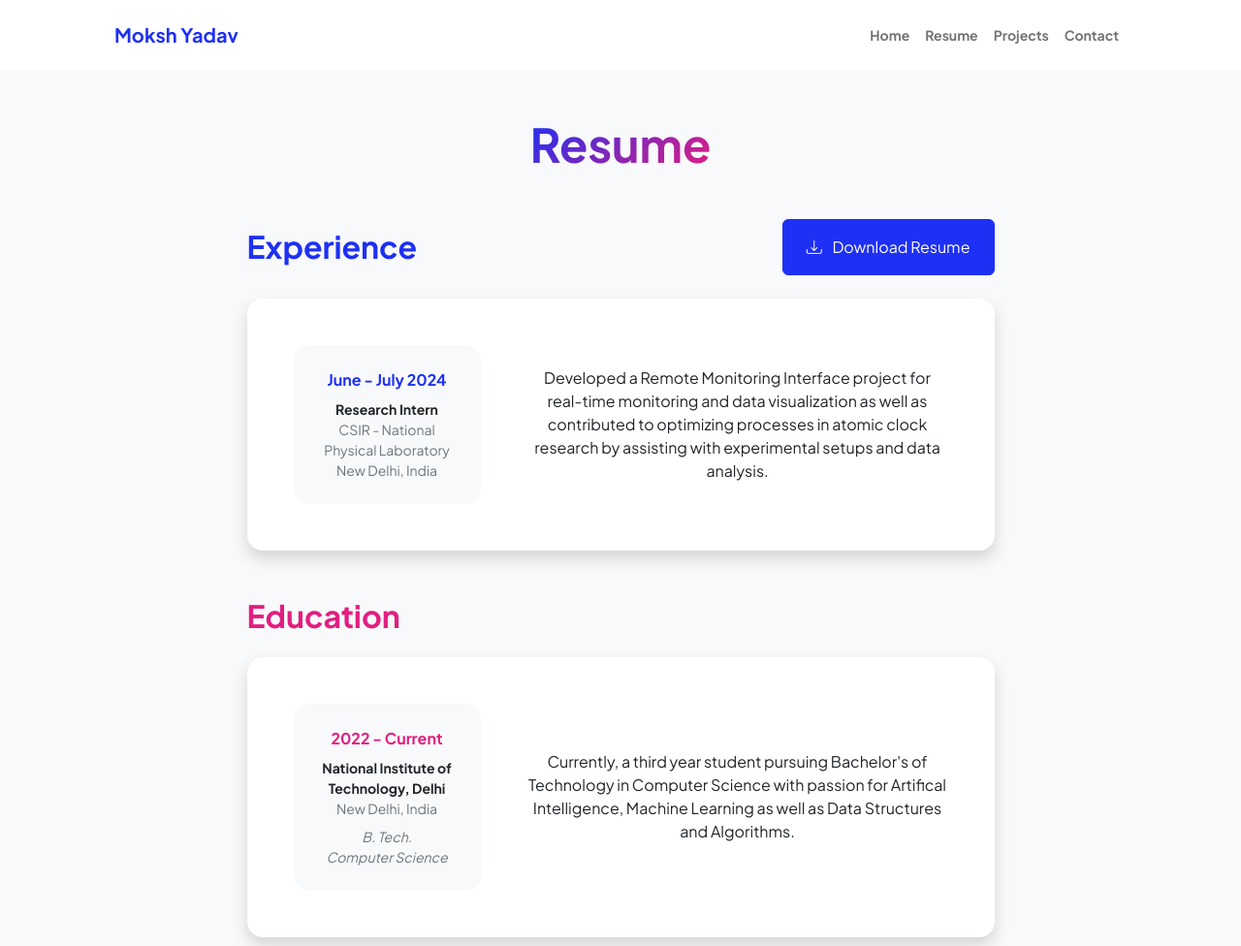
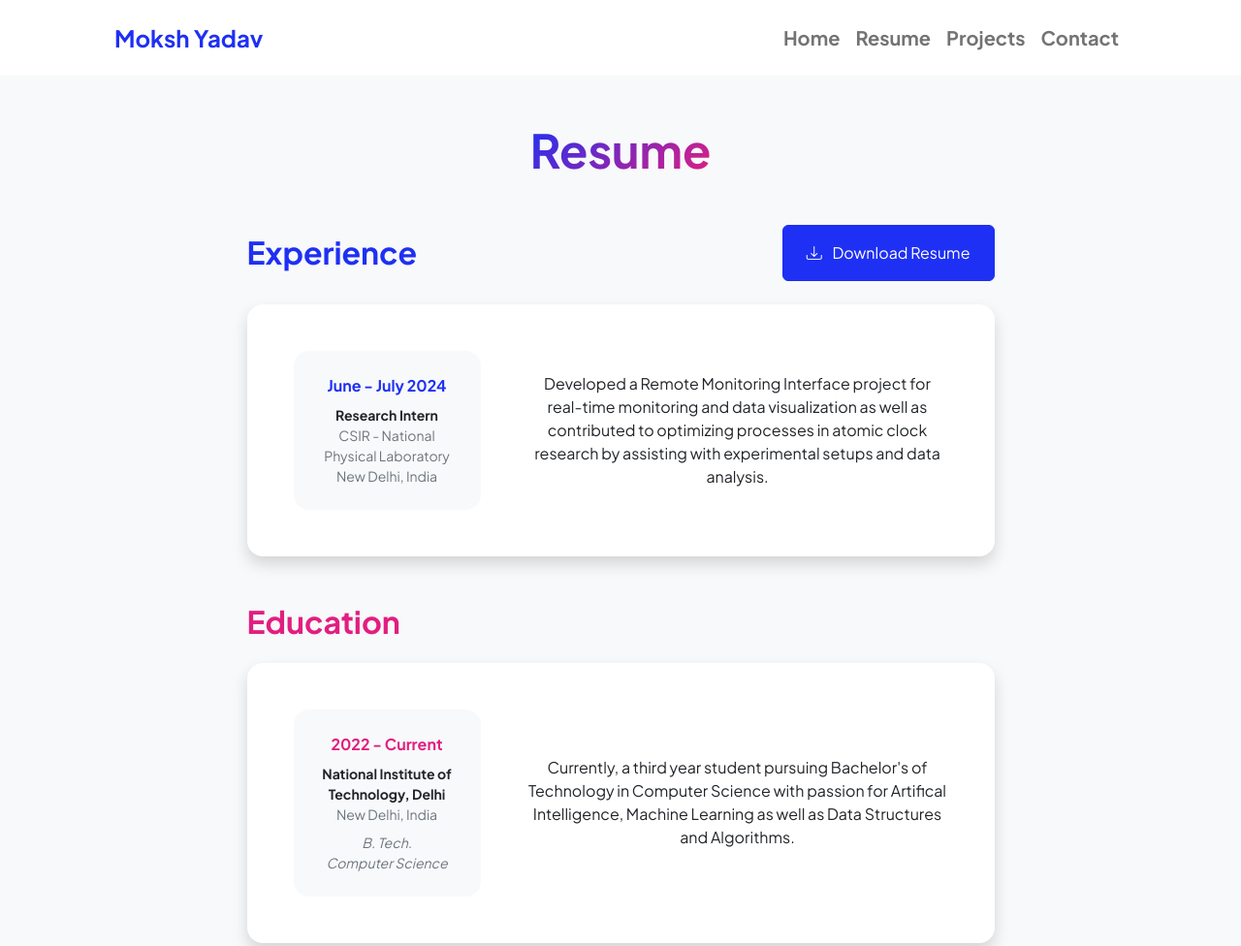
Before and after one commit to Mokshyadav24/Portfolio, a plain HTML site: page resume.html in a window 1280 px wide. Shown: the top 976 px of the page at 97% size. Drawn offline with nearby package versions, Linux system fonts and the light colour scheme.

Commit message:
Update resume.html

```diff
--- a/resume.html
+++ b/resume.html
@@ -20,9 +20,10 @@
     <body class="d-flex flex-column h-100 bg-light">
         <main class="flex-shrink-0">
             <!-- Navigation-->
+<!-- Navigation -->
 <nav class="navbar navbar-expand-lg navbar-light bg-white py-3">
     <div class="container px-5">
-                    <a class="navbar-brand" href="index.html"><span class="fw-bolder text-primary">Moksh Yadav</span></a>
+        <a class="navbar-brand" href="index.html"><span class="fw-bolder text-primary nav-title">Moksh Yadav</span></a>
         <button class="navbar-toggler" type="button" data-bs-toggle="collapse" data-bs-target="#navbarSupportedContent" aria-controls="navbarSupportedContent" aria-expanded="false" aria-label="Toggle navigation"><span class="navbar-toggler-icon"></span></button>
         <div class="collapse navbar-collapse" id="navbarSupportedContent">
             <ul class="navbar-nav ms-auto mb-2 mb-lg-0 small fw-bolder">
@@ -34,6 +35,18 @@
         </div>
     </div>
 </nav>
+
+<!-- Add this CSS to your stylesheet -->
+<style>
+    @media (min-width: 992px) { /* lg breakpoint */
+        .nav-title {
+            font-size: 1.5rem; /* adjust as needed */
+        }
+        .navbar-nav .nav-link {
+            font-size: 1.25rem; /* adjust as needed */
+        }
+    }
+</style>
             <!-- Page Content-->
             <div class="container px-5 my-5">
                 <div class="text-center mb-5">
```
Lines whose indentation alone changed are shown as unchanged.
